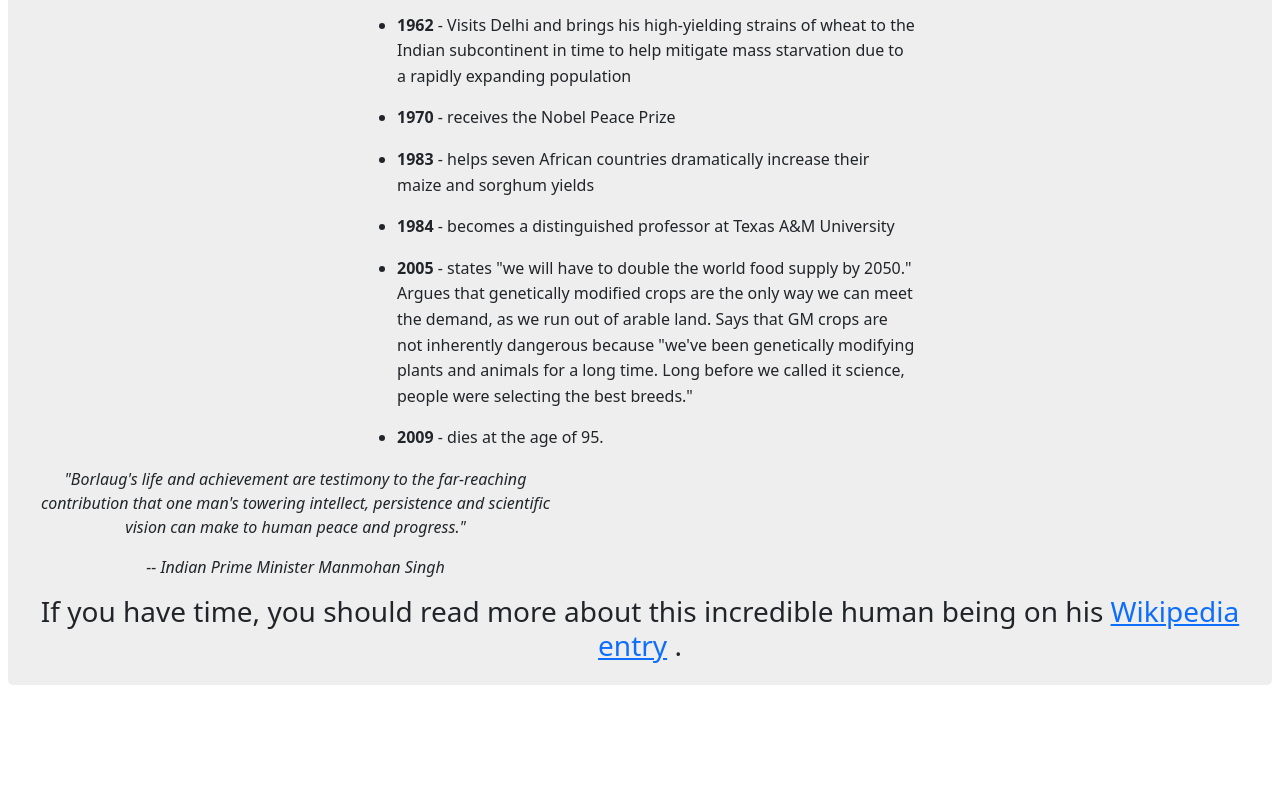
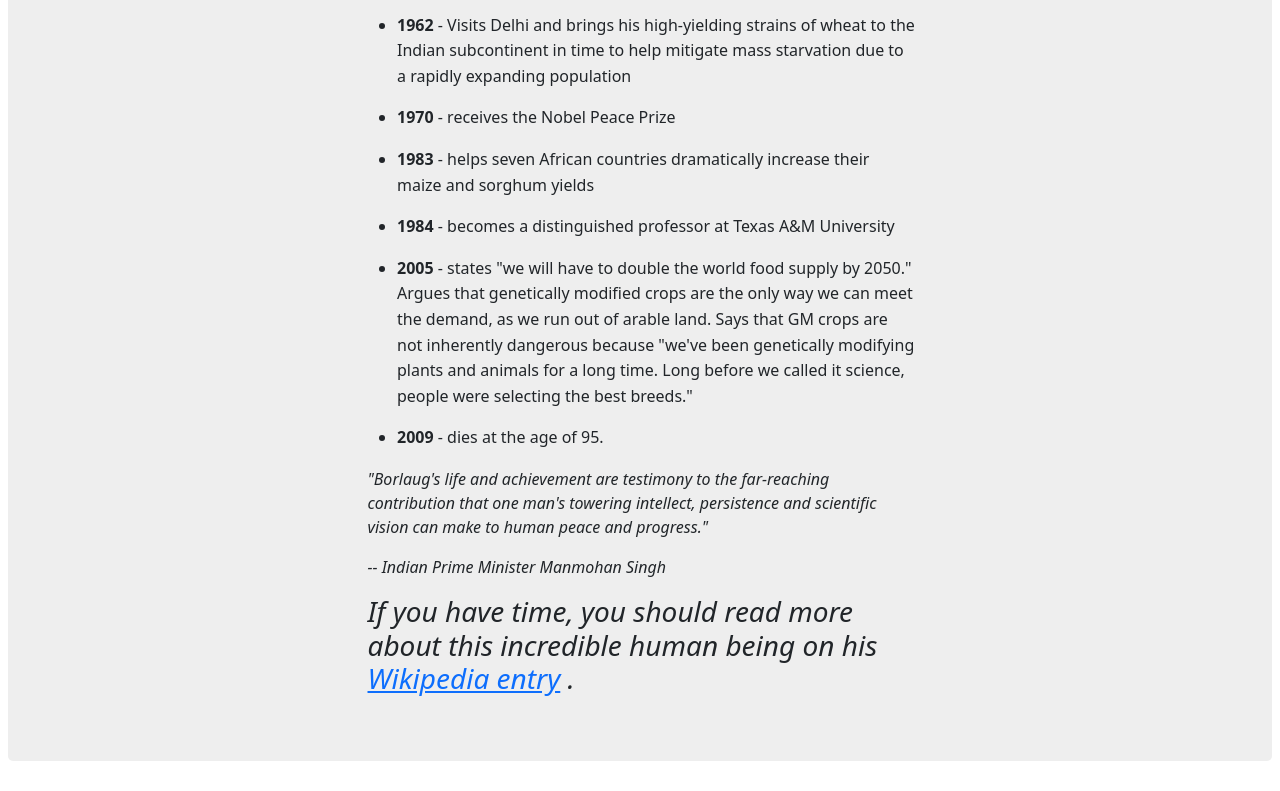
Before and after one commit to syedwaleed1/microverseCodding, a plain HTML site: page TributePage/index.html in a window 1280 px wide. Shown: the part 1371-2162 px from the top of the page. Before the commit the page ends 2086 px from the top, so only its background shows below. Drawn offline with nearby package versions, Linux system fonts and the light colour scheme.

Commit message:
UPDATE
update both css and html

```diff
--- a/TributePage/index.html
+++ b/TributePage/index.html
@@ -83,6 +83,7 @@
             - dies at the age of 95.
         </li>
     </ul>
+    <div id="blockquote">
     <blockquote cite="http://news.rediff.com/report/2009/sep/14/pm-pays-tribute-to-father-of-green-revolution-borlaug.htm">
         <p>
             "Borlaug's life and achievement are testimony to the far-reaching
@@ -98,6 +99,7 @@
         <a id="tribute-link" href="https://en.wikipedia.org/wiki/Norman_Borlaug" target="_blank">Wikipedia entry</a>
         .
     </h3>
+</div>
 </section>
     </main>
     <script src="https://cdn.jsdelivr.net/npm/bootstrap@5.2.3/dist/js/bootstrap.bundle.min.js" integrity="sha384-kenU1KFdBIe4zVF0s0G1M5b4hcpxyD9F7jL+jjXkk+Q2h455rYXK/7HAuoJl+0I4" crossorigin="anonymous"></script>
--- a/TributePage/style.css
+++ b/TributePage/style.css
@@ -44,12 +44,15 @@ ul {
 li {
     margin: 16px 0;
 }
-blockquote {
+#blockquote {
     font-style: italic;
     max-width: 545px;
     margin: 0 auto 50px auto;
-    text-align: center;
+    text-align: left;
+
+
 }
+
 .LImageHighlighter {
     display: none !important;
     position: absolute !important;
@@ -66,13 +69,7 @@ blockquote {
     z-index: 99999999 !important;
     border-radius: 3px;
 }
-blockquote {
-    display: block;
-    margin-block-start: 1em;
-    margin-block-end: 1em;
-    margin-inline-start: 40px;
-    margin-inline-end: 40px;
-}
+
 h1 {
     font-size: 4rem;
     margin-bottom: 0;
```
